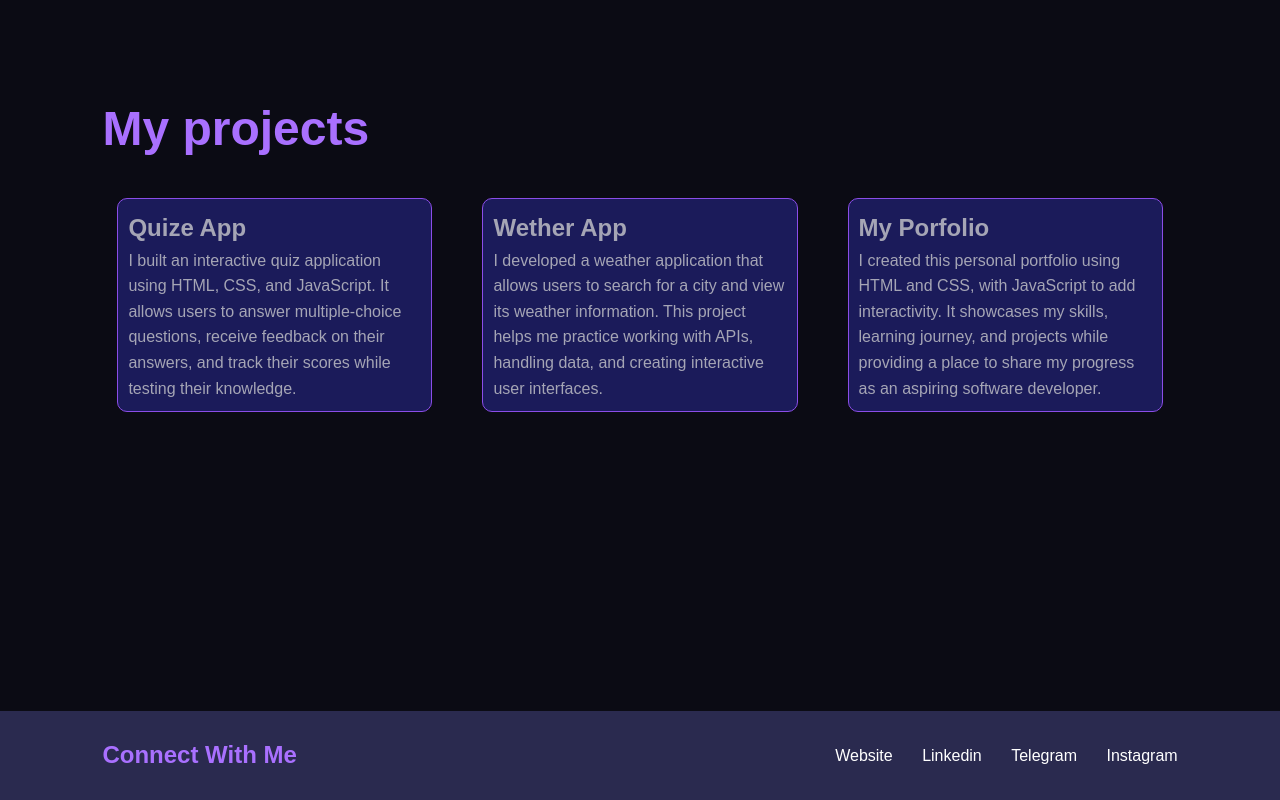
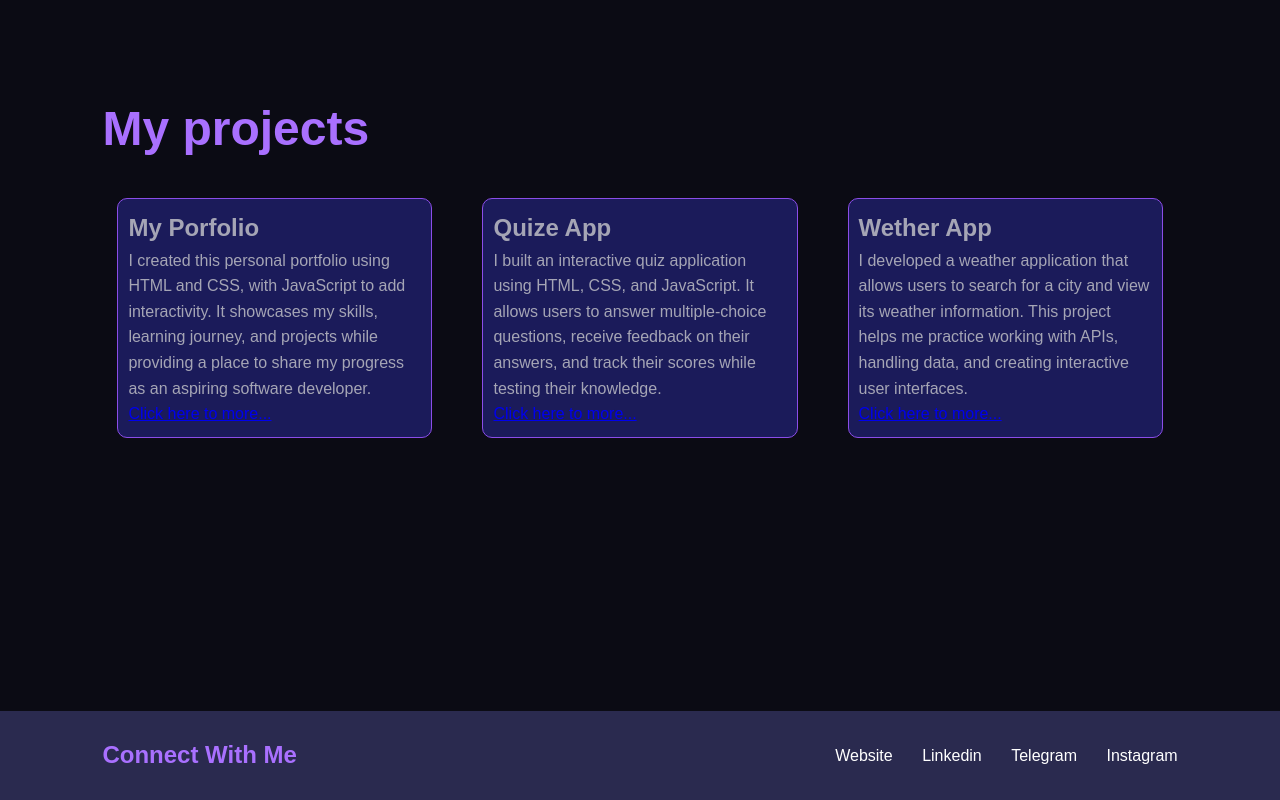
Before and after one commit to girmawshitanew2112-source/my-portfolio, a plain HTML site: page index.html in a window 1280 px wide. Shown: the part 2777-3577 px from the top of the page. Drawn offline with Linux system fonts and the light colour scheme.

Commit message:
Add files via upload
I added hyper link for each project

```diff
--- a/index.html
+++ b/index.html
@@ -91,18 +91,23 @@
         <section id="projects" class="projects">
             <h1>My projects</h1>
             <div class="project-container">
+                 <div class="project">
+                    <h2>My Porfolio</h2>
+                    <p>I created this personal portfolio using HTML and CSS, with JavaScript to add interactivity. It showcases my skills, learning journey, and projects while providing a place to share my progress as an aspiring software developer.</p>
+                    <a href="https://girmawshitanew2112-source.github.io/my-portfolio/" target="_blank" rel="noopener noreferrer">Click here to more...</a>
+                </div>
                 <div class="project">
                     <h2>Quize App</h2>
                     <p>I built an interactive quiz application using HTML, CSS, and JavaScript. It allows users to answer multiple-choice questions, receive feedback on their answers, and track their scores while testing their knowledge.</p>
+                    <a href="https://girmawshitanew2112-source.github.io/SimpleQuizeApp/" target="_blank" rel="noopener noreferrer">Click here to more...</a>
+
                 </div>
                 <div class="project">
                     <h2>Wether App</h2>
                     <p>I developed a weather application that allows users to search for a city and view its weather information. This project helps me practice working with APIs, handling data, and creating interactive user interfaces.</p>
+                    <a href="https://girmawshitanew2112-source.github.io/weather-app/" target="_blank" rel="noopener noreferrer">Click here to more...</a>
                 </div>
-                <div class="project">
-                    <h2>My Porfolio</h2>
-                    <p>I created this personal portfolio using HTML and CSS, with JavaScript to add interactivity. It showcases my skills, learning journey, and projects while providing a place to share my progress as an aspiring software developer.</p>
-                </div>
+
             </div>
 
 
```
